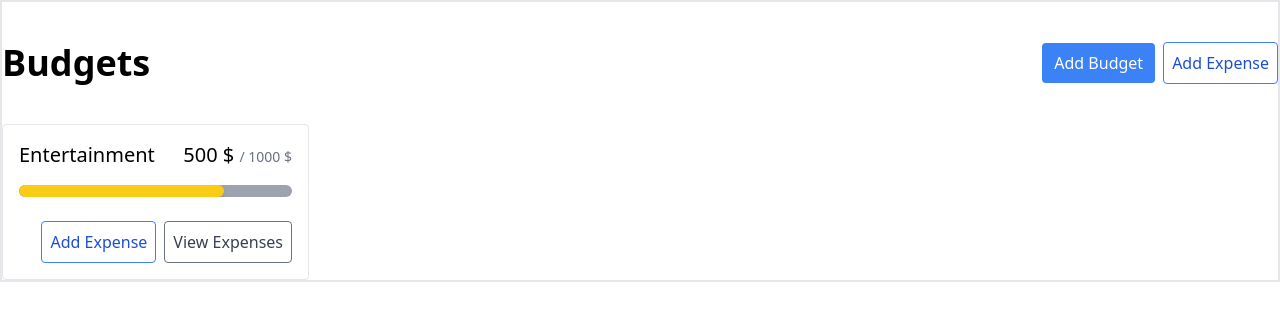
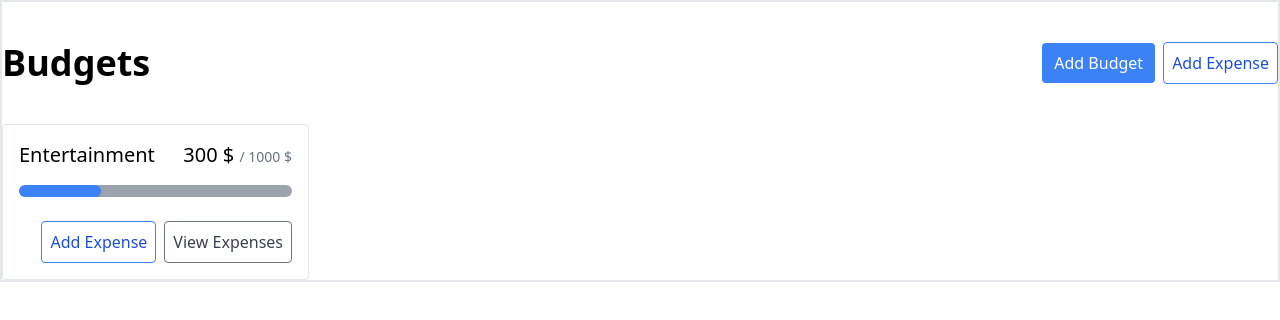
Before and after one commit to michael-schlueter/budgets-app, a React (Create React App) app: page / in a window 1280 px wide. Shown: the top 320 px of the page. Built offline with nearby package versions, Linux system fonts and the light colour scheme.

Commit message:
added logic and styling to dynamically fill the progressbar

```diff
--- a/src/App.tsx
+++ b/src/App.tsx
@@ -23,7 +23,7 @@
           alignItems: "flex-start",
         }}
       >
-        <BudgetCard name="Entertainment" amount={500} max={1000} gray={false}></BudgetCard>
+        <BudgetCard name="Entertainment" amount={300} max={1000} gray={false}></BudgetCard>
       </div>
     </div>
   );
--- a/src/components/BudgetCard.js
+++ b/src/components/BudgetCard.js
@@ -18,8 +18,7 @@
         <div className="text-xl">{amount} $ <span className="text-sm text-gray-500">/ {max} $</span></div>
       </div>
       <div className="bg-gray-400 h-3 rounded-lg mx-4 mt-4 overflow-hidden">
-        {/* TODO: Progressbar dynamisch machen */}
-        <div className={`w-3/4 ${getProgressBarColor(amount, max)} h-full rounded-lg shadow-md`}></div>
+        <div className={`${getProgressBarColor(amount, max)} h-full rounded-lg shadow-md`} style={{width: `${(amount / max).toFixed(2) * 100}%`}}></div>
       </div>
       <div className="mr-4 ml-auto mt-6 mb-4">
         <button className="mr-2 bg-transparent hover:bg-blue-500 text-blue-700 hover:text-white py-2 px-2 border border-blue-500 hover:border-transparent rounded">
@@ -33,6 +32,7 @@
   );
 }
 
+// Set background-color depending on how much of the budget is used
 function getProgressBarColor(amount, max) {
   const ratio = amount / max
   if (ratio < .5) return "bg-blue-500"
```
